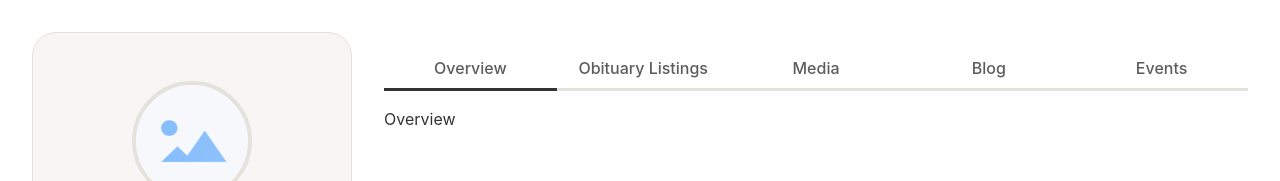
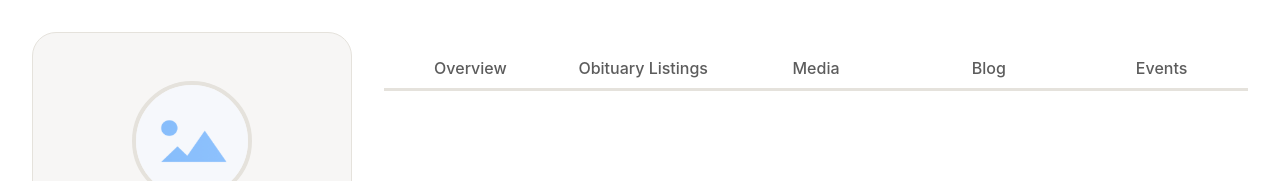
Before and after one commit to Mishenko28/condolences-ph, a React (Vite) app in the folder react/: page /#/family-access in a window 1280 px wide. Shown: the top 181 px of the page. Built offline with nearby package versions, Linux system fonts and the light colour scheme.

Commit message:
fix file structure

```diff
--- a/react/src/App.tsx
+++ b/react/src/App.tsx
@@ -1,11 +1,18 @@
 import { HashRouter, Routes, Route } from "react-router-dom";
-import FamilyAccess from "./pages/family-access";
+import FamilyAccess from "./pages/family/family-access";
+import Overview from "./pages/family/overview";
 
 export default function App() {
     return (
         <HashRouter>
             <Routes>
-                <Route path="/family-access" element={<FamilyAccess />} />
+                <Route path="/family-access" element={<FamilyAccess />}>
+                    <Route path="overview" element={<Overview />} />
+                    <Route path="obituary-listings" element={<div>Overview</div>} />
+                    <Route path="media" element={<div>Overview</div>} />
+                    <Route path="blog" element={<div>Overview</div>} />
+                    <Route path="events" element={<div>Overview</div>} />
+                </Route>
             </Routes>
         </HashRouter>
     )
--- a/react/src/Navigations.tsx
+++ /dev/null
@@ -1,37 +0,0 @@
-import { useState } from "react"
-
-export type Navigation = {
-    name: "Overview" | "Obituary Listings" | "Media" | "Blog" | "Events"
-    href: string
-}
-
-const navigations: Navigation[] = [
-    { name: "Overview", href: "#overview" },
-    { name: "Obituary Listings", href: "#obituary-listings" },
-    { name: "Media", href: "#media" },
-    { name: "Blog", href: "#blog" },
-    { name: "Events", href: "#events" }
-]
-
-export default function Navigations({ onNavChanged }: { onNavChanged?: (name: Navigation) => void }) {
-    const [activeNav, setActiveNav] = useState("Overview")
-
-    const handleNavChanged = (nav: Navigation) => {
-        setActiveNav(nav.name)
-        onNavChanged && onNavChanged(nav)
-    }
-
-    return (
-        <nav className="flex justify-evenly">
-            {navigations.map(nav => (
-                <div
-                    key={nav.name}
-                    className={`${activeNav === nav.name && "border-primary"} cursor-pointer border-b-3 w-full py-2`}
-                    onClick={() => handleNavChanged(nav)}
-                >
-                    <h1 className="font-medium text-primary/80 text-center">{nav.name}</h1>
-                </div>
-            ))}
-        </nav>
-    )
-}
--- a/react/src/pages/family-access.tsx
+++ /dev/null
@@ -1,31 +0,0 @@
-import { useState } from "react";
-import Navigations, { type Navigation } from "../Navigations";
-import Sidebar from "../Sidebar";
-
-export default function FamilyAccess() {
-    const [activeNav, setActiveNav] = useState<Navigation>({ name: "Overview", href: "#" })
-
-    return (
-        <div className="flex p-8 gap-8">
-            <Sidebar />
-            <div className="flex-1 space-y-4 py-4">
-                <Navigations onNavChanged={nav => setActiveNav(nav)} />
-                {activeNav.name === "Overview" && (
-                    <div>Overview</div>
-                )}
-                {activeNav.name === "Obituary Listings" && (
-                    <div>Obituary Listings</div>
-                )}
-                {activeNav.name === "Media" && (
-                    <div>Media</div>
-                )}
-                {activeNav.name === "Blog" && (
-                    <div>Blog</div>
-                )}
-                {activeNav.name === "Events" && (
-                    <div>Events</div>
-                )}
-            </div>
-        </div>
-    )
-}
--- /dev/null
+++ b/react/src/pages/family/Family-access.tsx
@@ -0,0 +1,15 @@
+import Navigations from "./Navigations"
+import Sidebar from "./Sidebar"
+import { Outlet } from "react-router-dom"
+
+export default function FamilyAccess() {
+    return (
+        <div className="flex p-8 gap-8">
+            <Sidebar />
+            <div className="flex-1 space-y-4 py-4">
+                <Navigations />
+                <Outlet />
+            </div>
+        </div>
+    )
+}
--- /dev/null
+++ b/react/src/pages/family/Navigations.tsx
@@ -0,0 +1,31 @@
+import { NavLink } from "react-router-dom"
+
+type Navigation = {
+    name: "Overview" | "Obituary Listings" | "Media" | "Blog" | "Events"
+    href: string
+}
+
+const navigations: Navigation[] = [
+    { name: "Overview", href: "overview" },
+    { name: "Obituary Listings", href: "obituary-listings" },
+    { name: "Media", href: "media" },
+    { name: "Blog", href: "blog" },
+    { name: "Events", href: "events" }
+]
+
+export default function Navigations() {
+
+    return (
+        <nav className="flex justify-evenly">
+            {navigations.map(nav => (
+                <NavLink
+                    to={nav.href}
+                    key={nav.name}
+                    className={({ isActive }) => `${isActive && "border-primary"} cursor-pointer border-b-3 w-full py-2`}
+                >
+                    <h1 className="font-medium text-primary/80 text-center">{nav.name}</h1>
+                </NavLink>
+            ))}
+        </nav>
+    )
+}
--- /dev/null
+++ b/react/src/pages/family/Overview.tsx
@@ -0,0 +1,26 @@
+
+const totals = [
+    { title: "MESSAGES", value: 5 },
+    { title: "MEDIAS", value: 12 },
+    { title: "BLOG POSTS", value: 3 },
+    { title: "EVENTS", value: 4 },
+]
+
+export default function Overview() {
+    return (
+        <main className="flex gap-8">
+            <div className="flex-1">
+                <div className="flex gap-4">
+                    {totals.map(({ title, value }) => (
+                        <div key={title} className="w-full flex flex-col items-center justify-center gap-2 rounded-lg bg-gray-100 p-4">
+                            <h1>{title}</h1>
+                            <h2>{value}</h2>
+                        </div>
+                    ))}
+                </div>
+                <div></div>
+            </div>
+            <div className="w-60 border">right side</div>
+        </main>
+    )
+}
--- a/react/src/Sidebar.tsx
+++ b/react/src/pages/family/Sidebar.tsx
@@ -1,5 +1,5 @@
 import { PenIcon } from "lucide-react";
-import Button from "./components/Button";
+import Button from "../../components/Button";
 
 export default function Sidebar() {
     return (
```
